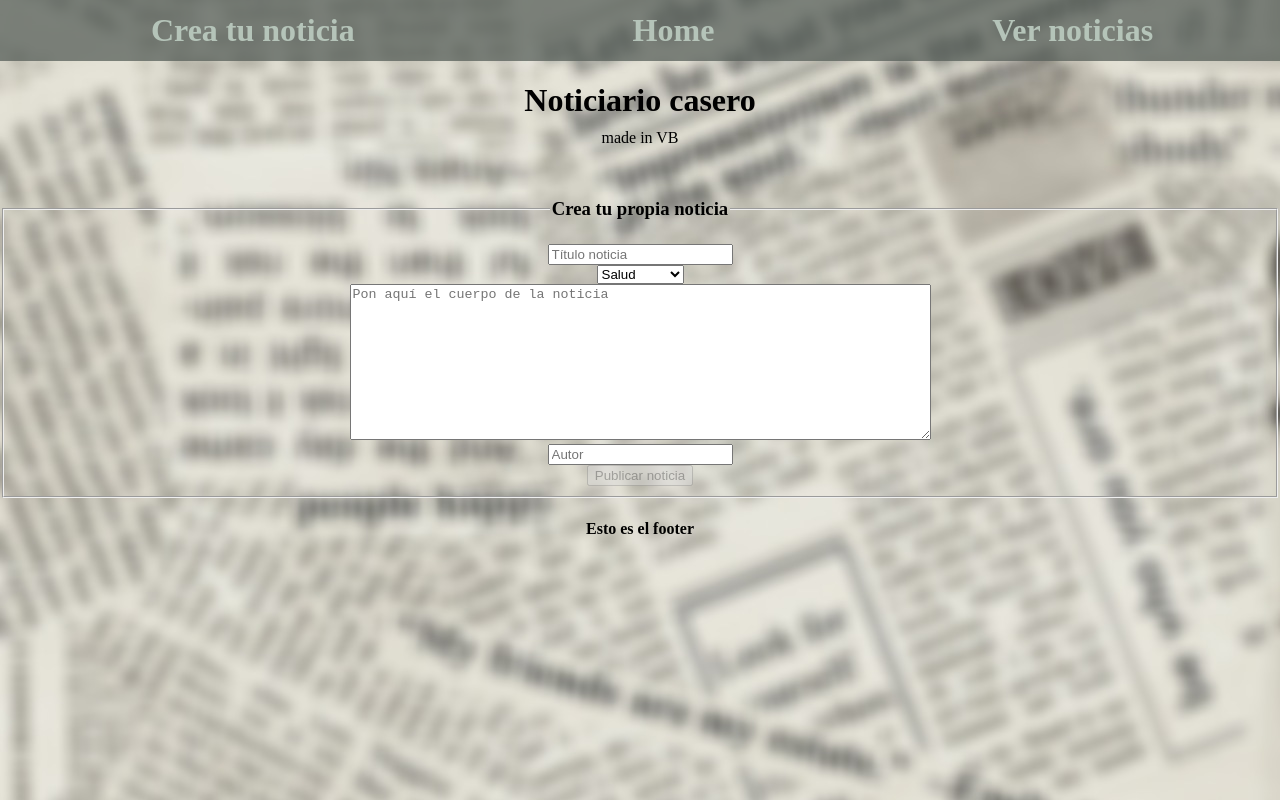
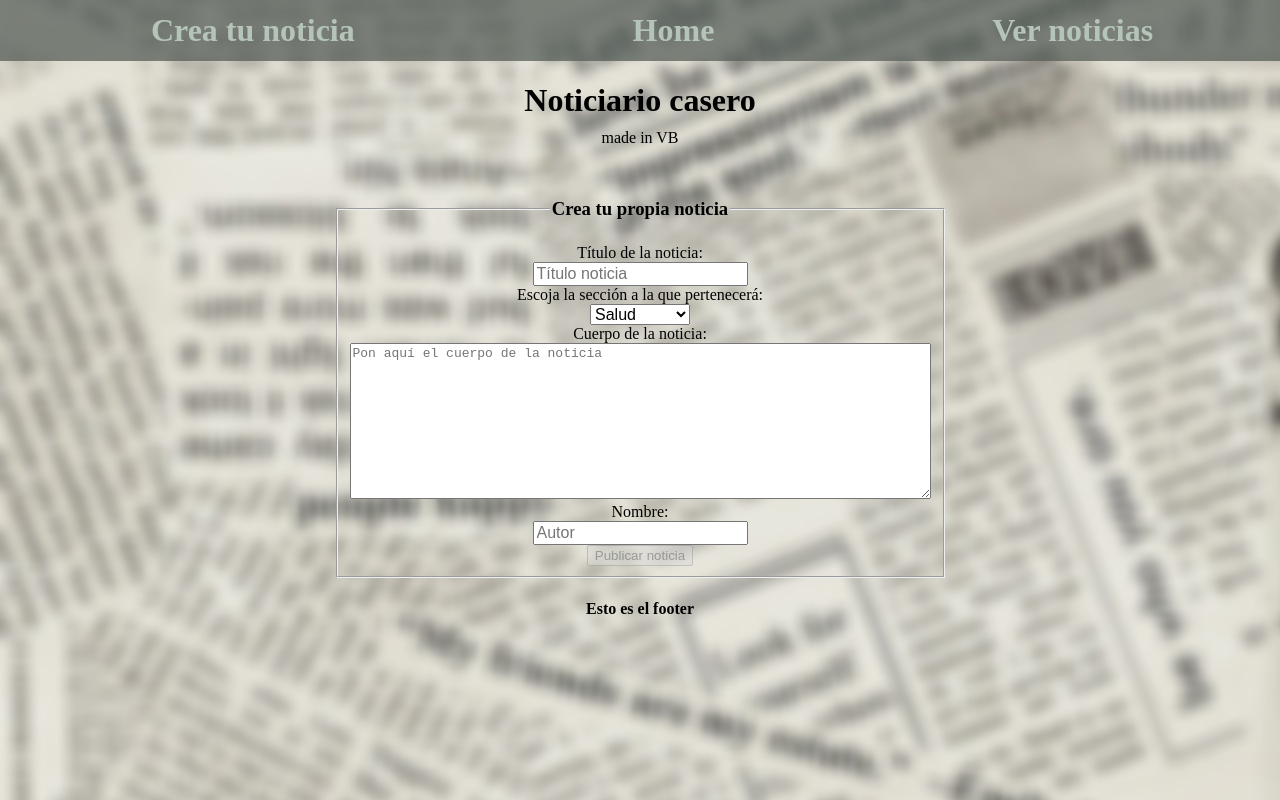
Before and after one commit to vaneebg/PROJECT-NEWS-REACT, a React (Create React App) app: page /form in a window 1280 px wide. Shown: the top 800 px of the page. Built offline with nearby package versions, Linux system fonts and the light colour scheme; no server answers; a web font is replaced by a local one.

Commit message:
puestas labels para el form

```diff
--- a/src/components/Form/Form.jsx
+++ b/src/components/Form/Form.jsx
@@ -1,4 +1,5 @@
 import './Form'
+import './Form.scss'
 import { useState } from "react";
 import { useNavigate } from "react-router-dom";
 
@@ -27,7 +28,6 @@ const Form=()=>{
 
    const handleInputChange = (e) => {
      if ( data.title ==="" || data.body==="" || data.author=== "") {
-       // NO VAAA
 
        setMessage("Debes rellenar los tres campos");
        setBtnDisabled(true);
@@ -53,22 +53,24 @@ const Form=()=>{
      }, 4000);
    };
    return (
+    <div className="form">
      <form onSubmit={handleSubmit}>
          <fieldset>
            <legend><h3>Crea tu propia noticia</h3></legend>
            <div className="inputs">
-            <input
+            <label htmlFor="title">Título de la noticia:</label><br/>
+            <input id='title'className='input'
          type="text"
          placeholder="Título noticia"
          onChange={handleInputChange}
          value={data.title}
          name="title"
             /><br/>
-            <select
+             <label htmlFor="section">Escoja la sección a la que pertenecerá:</label><br/>
+            <select id='section'className='input section'
               value={data.section}
               onChange={handleInputChange}
               name="section"
-              className="section"
             >
               <option>Salud</option>
               <option>Deportes</option>
@@ -77,14 +79,18 @@ const Form=()=>{
               <option>Tecnología</option>
               <option>Ciencia</option>
             </select><br/>
-       <textarea name="body" cols='70' rows='10'
+            <label htmlFor="body">Cuerpo de la noticia:</label><br/>
+       <textarea id='body'name="body" cols='70' rows='10'
         placeholder="Pon aquí el cuerpo de la noticia"
         onChange={handleInputChange}
+        className='input'
         value={data.body}
       /><br/>
-        <input
+        <label htmlFor="author">Nombre:</label><br/>
+        <input id='author'
          type="text"
          placeholder="Autor"
+         className='input'
          onChange={handleInputChange}
          value={data.author}
          name="author"
@@ -97,6 +103,7 @@ const Form=()=>{
        {message}
 
      </form>
+     </div>
    );
 }
 
--- /dev/null
+++ b/src/components/Form/Form.scss
@@ -0,0 +1,12 @@
+fieldset {
+    width: 50%;
+}
+
+.input {
+    font-size: 1em;
+}
+
+.form {
+    display: flex;
+    justify-content: center;
+}
```
